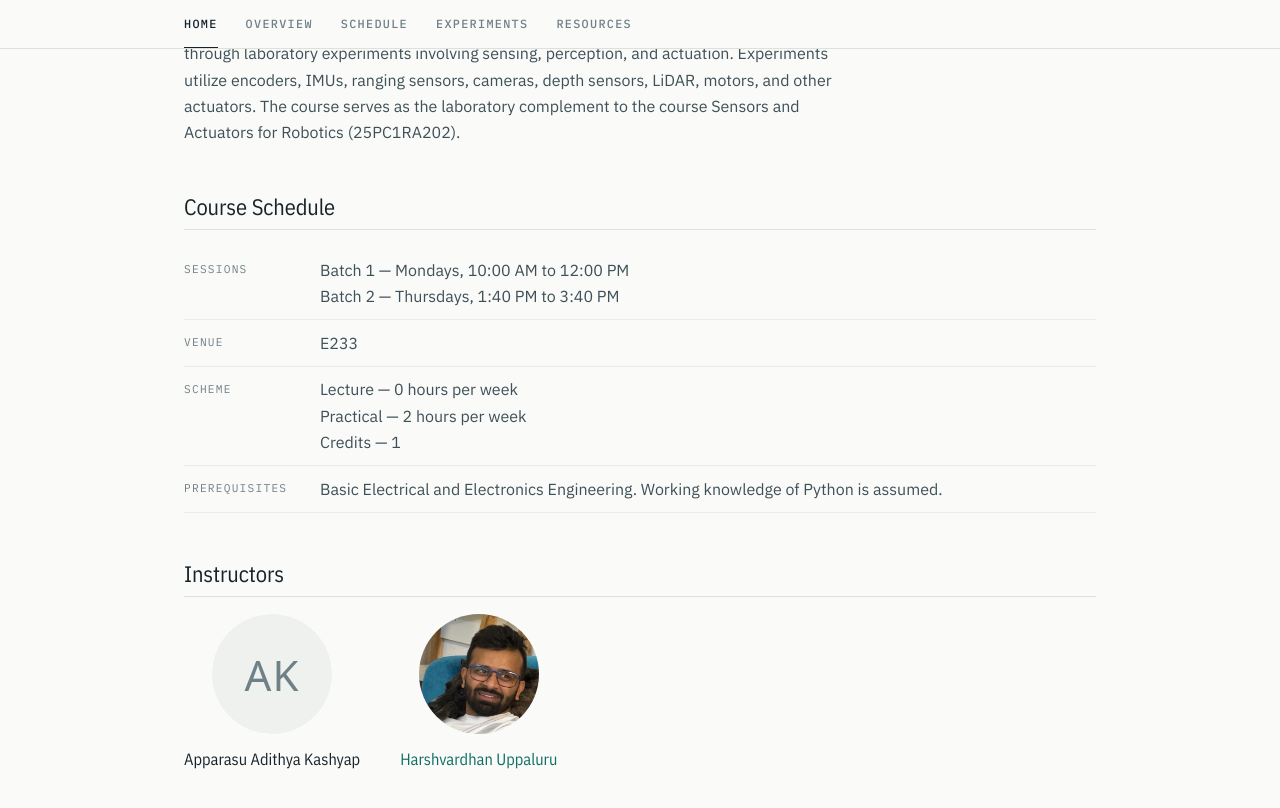
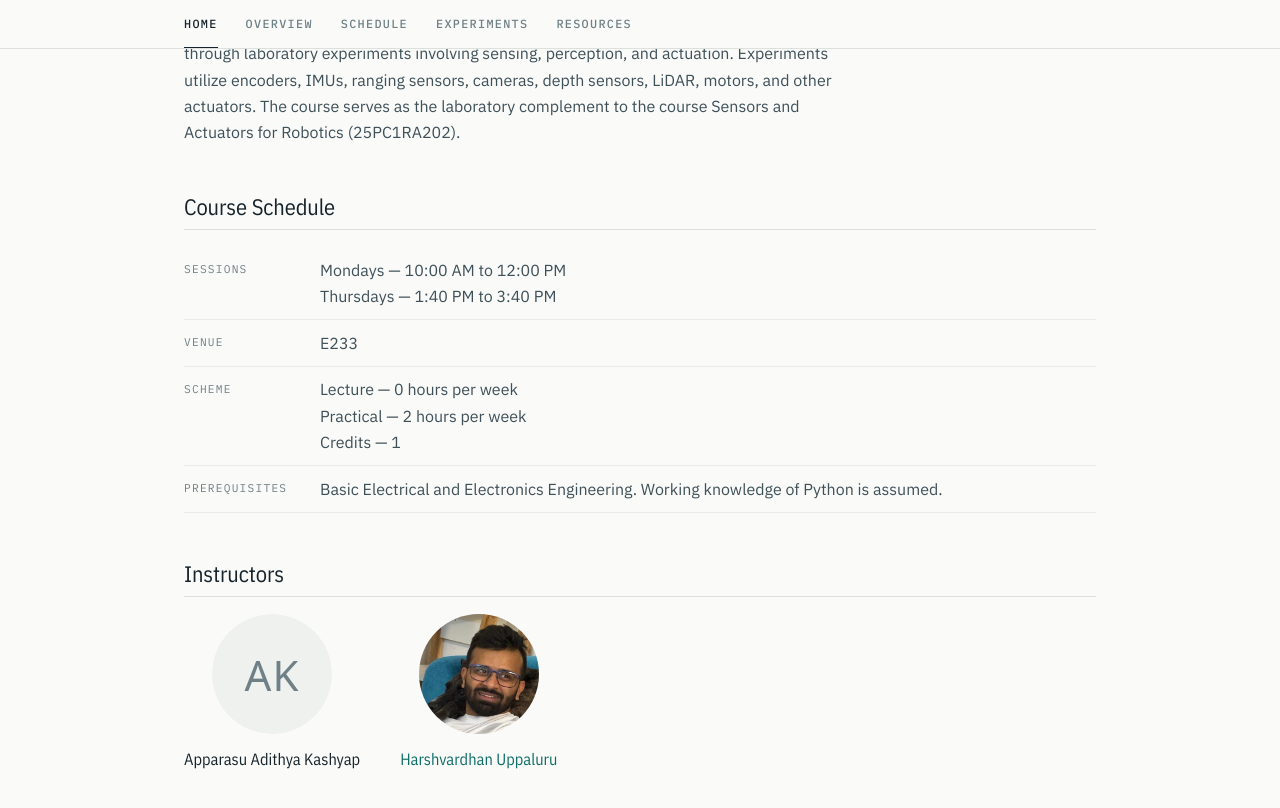
Before and after one commit to uhvardhan/sensors-actuators-lab, a Jekyll site: the page built from index.md, in a window 1280 px wide and 900 px high, scrolled down 446 px. Shown: the top 808 px of the window. Built offline with Jekyll 4.4.1, drawn with Linux system fonts in a browser that asks for light colours.

Commit message:
Drop the batch labels from the session times
Co-Authored-By: Claude Opus 5 <noreply@anthropic.com>
Claude-Session: https://claude.ai/code/session_019icvzhAgnNWJ32j6aSJQQF

```diff
--- a/_data/course.yml
+++ b/_data/course.yml
@@ -17,8 +17,8 @@ teaching_scheme:
   credits: 1
 
 timings:
-  - "Batch 1 — Mondays, 10:00 AM to 12:00 PM"
-  - "Batch 2 — Thursdays, 1:40 PM to 3:40 PM"
+  - "Mondays — 10:00 AM to 12:00 PM"
+  - "Thursdays — 1:40 PM to 3:40 PM"
 venue: "E233"
 
 evaluation:
```
